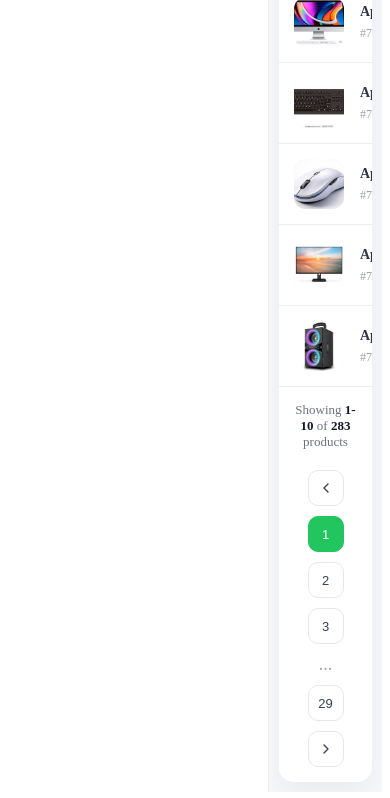
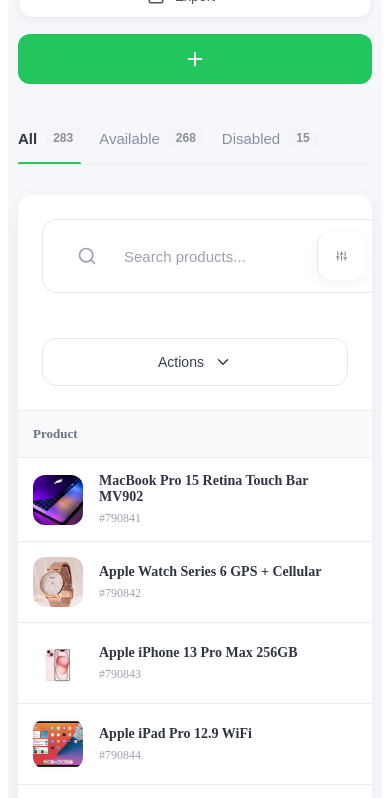
Before and after one commit to Gouthami101198/Dashboard1, a React (Vite) app: page /products in a window 390 px wide. Shown: the part 1156-1954 px from the top of the page. Built offline with nearby package versions, Linux system fonts and the light colour scheme.

Commit message:
Refactor Products.css with new styles and structure

```diff
--- a/src/pages/Products/Products.css
+++ b/src/pages/Products/Products.css
@@ -1,7 +1,18 @@
+/* ==========================
+   Products Page
+========================== */
+
 .products-page{
     display:flex;
     min-height:100vh;
     background:#F5F7FB;
+}
+
+/* Sidebar */
+
+.products-page .sidebar{
+    width:270px;
+    flex-shrink:0;
 }
 
 /* Main */
@@ -26,11 +37,264 @@
 .products-card{
     background:#fff;
     border-radius:20px;
-    box-shadow:0 10px 25px rgba(0,0,0,.05);
     overflow:hidden;
+    box-shadow:0 8px 24px rgba(0,0,0,.05);
 }
 
-/* Responsive */
+/* ==========================
+   Header
+========================== */
+
+.products-header{
+    display:flex;
+    justify-content:space-between;
+    align-items:center;
+    margin-bottom:25px;
+}
+
+.products-header h1{
+    font-size:38px;
+    color:#2F3542;
+    font-weight:700;
+}
+
+/* ==========================
+   Tabs
+========================== */
+
+.products-tabs{
+    display:flex;
+    gap:30px;
+    margin-bottom:25px;
+    border-bottom:1px solid #ECECEC;
+}
+
+.tab-btn{
+    padding:16px 0;
+    background:none;
+    border:none;
+    cursor:pointer;
+    color:#9CA3AF;
+    font-size:15px;
+    position:relative;
+}
+
+.tab-btn.active{
+    color:#2F3542;
+    font-weight:600;
+}
+
+.tab-btn.active::after{
+    content:"";
+    position:absolute;
+    bottom:-1px;
+    left:0;
+    width:100%;
+    height:3px;
+    background:#22C55E;
+    border-radius:10px;
+}
+
+/* ==========================
+   Toolbar
+========================== */
+
+.products-toolbar{
+    display:flex;
+    justify-content:space-between;
+    align-items:center;
+    gap:20px;
+    padding:20px;
+    border-bottom:1px solid #ECECEC;
+}
+
+/* ==========================
+   Search
+========================== */
+
+.search-box{
+    flex:1;
+    display:flex;
+    align-items:center;
+    height:50px;
+    border:1px solid #E5E7EB;
+    border-radius:12px;
+    background:#fff;
+}
+
+.search-box input{
+    flex:1;
+    border:none;
+    outline:none;
+    padding:0 15px;
+    font-size:15px;
+}
+
+.search-icon{
+    margin-left:15px;
+    color:#9CA3AF;
+}
+
+/* ==========================
+   Table
+========================== */
+
+.products-table-wrapper{
+    overflow-x:auto;
+}
+
+.products-table{
+    width:100%;
+    min-width:1100px;
+    border-collapse:collapse;
+}
+
+.products-table thead{
+    background:#F8FAFC;
+}
+
+.products-table th{
+    padding:18px;
+    text-align:left;
+    font-size:14px;
+    color:#6B7280;
+    border-bottom:1px solid #ECECEC;
+}
+
+.products-table td{
+    padding:18px;
+    border-bottom:1px solid #ECECEC;
+}
+
+.products-table tbody tr:hover{
+    background:#F9FAFB;
+}
+
+/* ==========================
+   Product
+========================== */
+
+.product-info{
+    display:flex;
+    align-items:center;
+    gap:15px;
+}
+
+.product-image{
+    width:55px;
+    height:55px;
+    border-radius:12px;
+    object-fit:cover;
+}
+
+.product-name{
+    font-weight:600;
+    color:#2F3542;
+}
+
+.product-category{
+    color:#9CA3AF;
+    font-size:13px;
+}
+
+/* ==========================
+   Price
+========================== */
+
+.price{
+    color:#22C55E;
+    font-weight:600;
+}
+
+/* ==========================
+   Stock
+========================== */
+
+.stock{
+    font-weight:500;
+}
+
+/* ==========================
+   Status
+========================== */
+
+.status{
+    display:inline-block;
+    padding:6px 14px;
+    border-radius:20px;
+    font-size:13px;
+    font-weight:600;
+}
+
+.status.active{
+    background:#DCFCE7;
+    color:#16A34A;
+}
+
+.status.pending{
+    background:#FEF3C7;
+    color:#D97706;
+}
+
+.status.out{
+    background:#FEE2E2;
+    color:#DC2626;
+}
+
+/* ==========================
+   Action Button
+========================== */
+
+.action-btn{
+    width:38px;
+    height:38px;
+    border:none;
+    border-radius:10px;
+    background:#F3F4F6;
+    cursor:pointer;
+    transition:.3s;
+}
+
+.action-btn:hover{
+    background:#22C55E;
+    color:#fff;
+}
+
+/* ==========================
+   Pagination
+========================== */
+
+.pagination{
+    display:flex;
+    justify-content:space-between;
+    align-items:center;
+    padding:20px 25px;
+}
+
+.pagination-controls{
+    display:flex;
+    gap:10px;
+}
+
+.page-btn,
+.page-number{
+    width:40px;
+    height:40px;
+    border-radius:10px;
+    border:1px solid #ddd;
+    background:#fff;
+    cursor:pointer;
+}
+
+.page-number.active{
+    background:#22C55E;
+    color:#fff;
+    border:none;
+}
+
+/* ==========================
+   Responsive
+========================== */
 
 @media(max-width:1200px){
 
@@ -42,16 +306,44 @@
 
 @media(max-width:992px){
 
-.products-container{
-    padding:20px;
+.products-toolbar{
+    flex-direction:column;
+    align-items:stretch;
 }
 
 }
 
 @media(max-width:768px){
 
+.products-page{
+    flex-direction:column;
+}
+
 .products-container{
     padding:15px;
+}
+
+.products-header{
+    flex-direction:column;
+    align-items:flex-start;
+    gap:20px;
+}
+
+.products-tabs{
+    overflow-x:auto;
+    white-space:nowrap;
+}
+
+}
+
+@media(max-width:480px){
+
+.products-container{
+    padding:10px;
+}
+
+.products-header h1{
+    font-size:28px;
 }
 
 .products-card{
@@ -59,11 +351,3 @@
 }
 
 }
-
-@media(max-width:576px){
-
-.products-container{
-    padding:10px;
-}
-
-}
```
